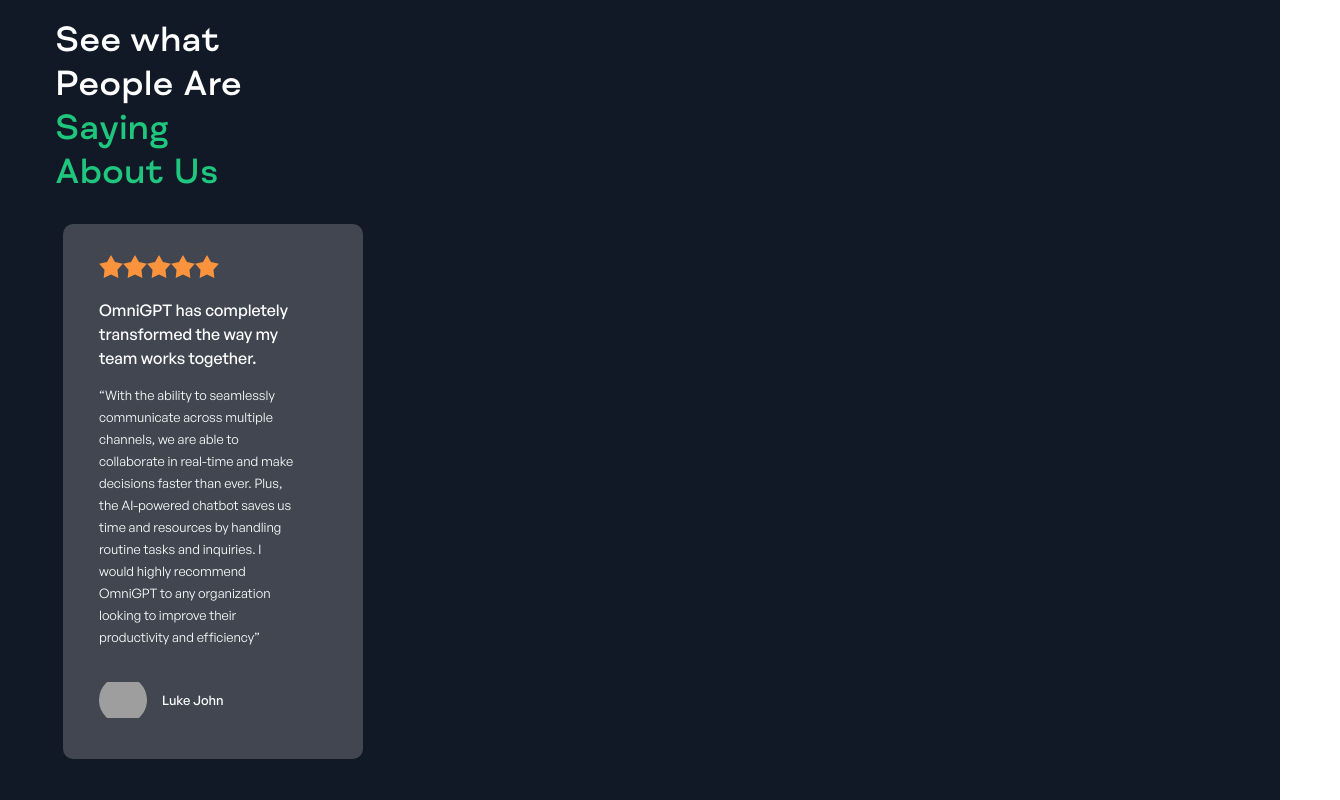
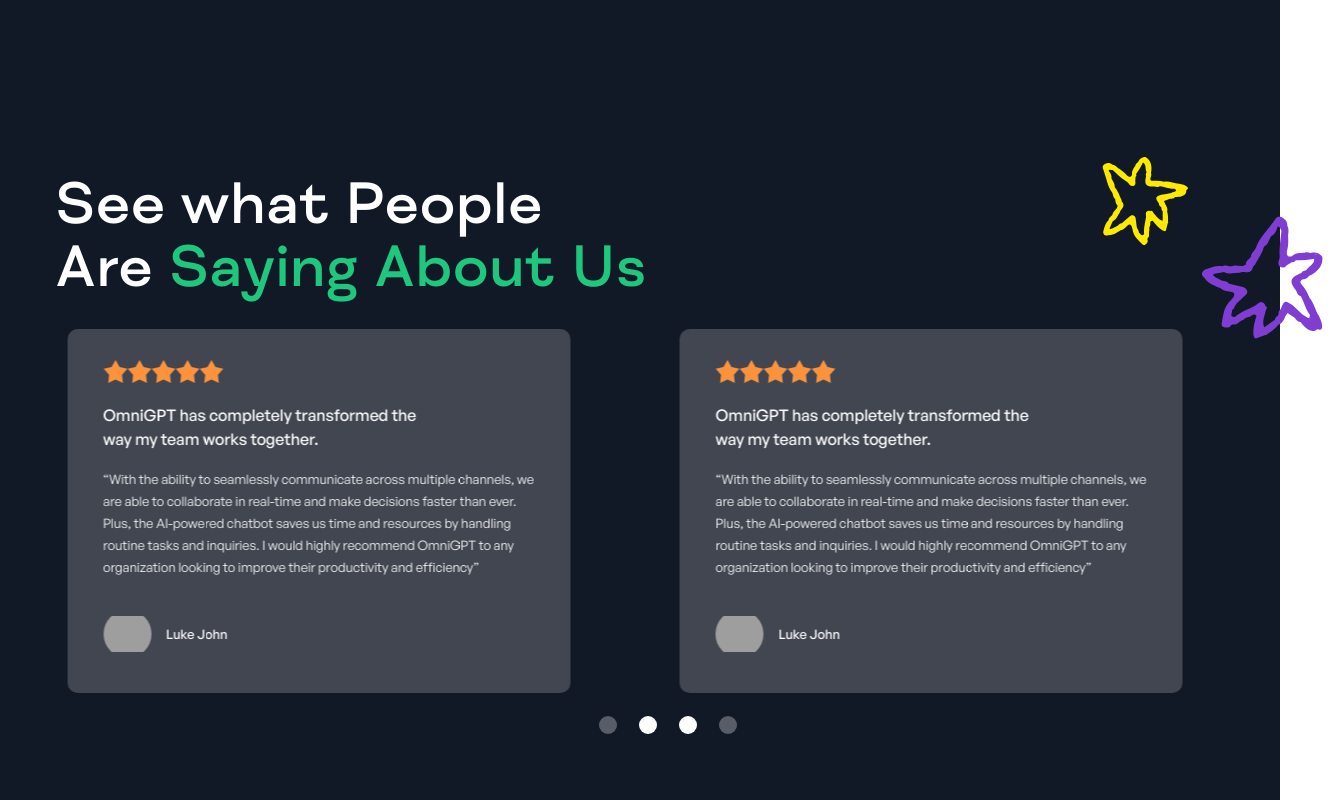
Before and after one commit to jjmbeba/omnigpt, a Next.js app: page / in a window 1280 px wide. Shown: the part 1600-2400 px from the top of the page, 1340 px wide, since content can reach past the window. Built offline with nearby package versions, Linux system fonts and the light colour scheme; grey boxes are pictures that could not be loaded; what prettier-plugin-tailwindcss would draw is missing.

Commit message:
testimonials desktop and tablet done

```diff
--- a/app/(landing)/FeatureBlocks.tsx
+++ b/app/(landing)/FeatureBlocks.tsx
@@ -29,7 +29,7 @@
       {features.map((feature, index) => (
         <div
           key={feature.title}
-          className={`h-auto w-full rounded-[10px] pl-[22px] lg:pl-[27px] pr-[33px] md:pl-[35px]  ${
+          className={`h-auto w-full rounded-[10px] pl-[22px] pr-[33px] md:pl-[35px] lg:pl-[27px]  ${
             index === 0
               ? "bg-white pb-[25px] text-black"
               : "bg-[rgba(255,255,255,0.2)] text-white"
@@ -37,13 +37,13 @@
         >
           <div className="flex flex-col">
             <h2
-              className={`${generalSansMedium.className} text-[20px] lg:text-[16px] leading-[78px]`}
+              className={`${generalSansMedium.className} text-[20px] leading-[78px] lg:text-[16px]`}
             >
               {feature.title}
             </h2>
             {feature.content && (
               <p
-                className={`${generalSansRegular.className} text-[18px] lg:text-[14px] leading-[24px] lg:leading-[19px]`}
+                className={`${generalSansRegular.className} text-[18px] leading-[24px] lg:text-[14px] lg:leading-[19px]`}
               >
                 {feature.content}
               </p>
--- a/app/(landing)/Features.tsx
+++ b/app/(landing)/Features.tsx
@@ -11,7 +11,7 @@
 
 const Features = (props: Props) => {
   return (
-    <div className="pt-[47px] md:pt-[65px] lg:pt-[118px] lg:flex flex-row-reverse items-center justify-between">
+    <div className="flex-row-reverse items-center justify-between px-[21px] pt-[47px] md:px-[55px] md:pt-[65px] lg:flex lg:pt-[118px]">
       <div>
         <h2
           className={`text-[36px] leading-[44px] text-white md:text-[60px] md:leading-[63px] ${fsMeridianMedium.className} max-w-[259px] md:max-w-full lg:max-w-[506px]`}
--- a/app/(landing)/Hero.tsx
+++ b/app/(landing)/Hero.tsx
@@ -25,7 +25,7 @@
 
 const Hero = (props: Props) => {
   return (
-    <div className="lg:flex flex-row-reverse items-center justify-between text-white">
+    <div className="flex-row-reverse items-center justify-between px-[21px] text-white md:px-[55px] lg:flex">
       <div>
         <div className="flex items-end justify-between pt-[10px] md:pt-[14px] lg:items-center lg:justify-center lg:gap-[27px] lg:pt-[71px]">
           <div className="relative h-[123.87px] w-[194.89px] md:h-[289px] md:w-[455px] lg:h-[218px] lg:w-[343px]">
--- a/app/(landing)/Logo.tsx
+++ b/app/(landing)/Logo.tsx
@@ -7,7 +7,7 @@
 
 const Logo = (props: Props) => {
   return (
-    <div className="w-[116.69px] md:w-[207px] h-[25px] md:h-[44.35px] lg:w-[168px] lg:h-[36px] relative">
+    <div className="relative h-[25px] w-[116.69px] md:h-[44.35px] md:w-[207px] lg:h-[36px] lg:w-[168px]">
       <Link href="/">
         <Image src={"/assets/omnigpt_logo.svg"} alt="logo" fill />
       </Link>
--- a/app/(landing)/MobileMenu.tsx
+++ b/app/(landing)/MobileMenu.tsx
@@ -19,10 +19,10 @@
 
 const MobileMenu = ({ setMobileMenuState }: Props) => {
   return (
-    <div className="absolute inset-0 bg-[#111826] z-20">
+    <div className="absolute inset-0 z-20 bg-[#111826]">
       <div
         onClick={() => setMobileMenuState((value: boolean) => !value)}
-        className="flex items-center justify-end mt-[21px] mr-[21px]"
+        className="mr-[21px] mt-[21px] flex items-center justify-end"
       >
         <AiOutlineClose size={36} color="white" />
       </div>
--- a/app/(landing)/Navbar.tsx
+++ b/app/(landing)/Navbar.tsx
@@ -14,7 +14,7 @@
   const [mobileMenuState, setMobileMenuState] = useState<boolean>(false);
 
   return (
-    <div className="flex items-center justify-between">
+    <div className="flex items-center justify-between px-[21px] md:px-[55px]">
       <Logo />
       <div
         onClick={() => setMobileMenuState((value) => !value)}
--- a/app/(landing)/TestimonialBlock.tsx
+++ b/app/(landing)/TestimonialBlock.tsx
@@ -1,6 +1,6 @@
 import React from "react";
 import localFont from "next/font/local";
-import Image from 'next/image'
+import Image from "next/image";
 
 type Props = {};
 
@@ -9,12 +9,12 @@
 });
 
 const generalSansRegular = localFont({
-    src: "../../public/fonts/General_Sans/GeneralSans-Regular.ttf",
-  });
+  src: "../../public/fonts/General_Sans/GeneralSans-Regular.ttf",
+});
 
 const TestimonialBlock = (props: Props) => {
   return (
-    <div className="mt-[30px] rounded-[10px] bg-[#414651] pb-[35px] pl-[36px] pt-[30px] w-[300px]">
+    <div className="mt-[30px] w-[300px] rounded-[10px] bg-[#414651] pb-[35px] pl-[36px] pt-[30px] md:w-[503px]">
       <div className="rating">
         <input
           type="radio"
@@ -44,11 +44,13 @@
         />
       </div>
       <h2
-        className={`${generalSansMedium.className} max-w-[192px] pt-[14px] text-[16px] leading-[24px]`}
+        className={`${generalSansMedium.className} max-w-[192px] pt-[14px] text-[16px] leading-[24px] md:max-w-[340px]`}
       >
         OmniGPT has completely transformed the way my team works together.
       </h2>
-      <p className={`${generalSansRegular.className} text-[13px] leading-[22px] pt-[14px] max-w-[198px]`}>
+      <p
+        className={`${generalSansRegular.className} max-w-[198px] pt-[14px] text-[13px] leading-[22px] md:max-w-[431px] md:pt-[17px]`}
+      >
         “With the ability to seamlessly communicate across multiple channels, we
         are able to collaborate in real-time and make decisions faster than
         ever. Plus, the AI-powered chatbot saves us time and resources by
@@ -56,10 +58,18 @@
         to any organization looking to improve their productivity and
         efficiency”
       </p>
-      <div className="pt-[28px] flex items-center gap-x-[15px]">
-        <Image src="https://images.unsplash.com/photo-1457449940276-e8deed18bfff?ixlib=rb-4.0.3&ixid=MnwxMjA3fDB8MHxwaG90by1wYWdlfHx8fGVufDB8fHx8&auto=format&fit=crop&w=1470&q=80" width={48} height={48} alt="profile-image" className="w-[48px] h-[48px] object-contain rounded-full"/>
-        <h4 className={`${generalSansMedium.className} text-[13px] leading-[22px]`}>
-            Luke John
+      <div className="flex items-center gap-x-[15px] pt-[28px] md:pt-[32px]">
+        <Image
+          src="https://images.unsplash.com/photo-1457449940276-e8deed18bfff?ixlib=rb-4.0.3&ixid=MnwxMjA3fDB8MHxwaG90by1wYWdlfHx8fGVufDB8fHx8&auto=format&fit=crop&w=1470&q=80"
+          width={48}
+          height={48}
+          alt="profile-image"
+          className="h-[48px] w-[48px] rounded-full object-contain"
+        />
+        <h4
+          className={`${generalSansMedium.className} text-[13px] leading-[22px]`}
+        >
+          Luke John
         </h4>
       </div>
     </div>
--- a/app/(landing)/Testimonials.tsx
+++ b/app/(landing)/Testimonials.tsx
@@ -1,6 +1,5 @@
 import React from "react";
 import localFont from "next/font/local";
-import TestimonialBlock from "./TestimonialBlock";
 import TestimonialsCarousel from "./TestimonialsCarousel";
 
 type Props = {};
@@ -9,17 +8,28 @@
   src: "../../public/fonts/Fs_Meridian/FSMeridianTrial-Medium.otf",
 });
 
-const Testimonials = (props:Props) => {
-
+const Testimonials = (props: Props) => {
   return (
-    <div className="mt-[60px] text-white">
+    <div className="relative mt-[60px] px-[21px] pb-[142px] text-white md:mt-[122px] md:px-[55px] md:pb-[347px] md:pr-0 lg:mt-[215px] lg:w-full lg:pb-[262px]">
       <h2
-        className={`max-w-[187px] text-[36px] leading-[44px] ${fsMeridianMedium.className}`}
+        className={`max-w-[187px] text-[36px] leading-[44px] md:max-w-[592px] md:text-[60px] md:leading-[63px] ${fsMeridianMedium.className}`}
       >
         See what People Are{" "}
         <span className="text-[#1FC77E]">Saying About Us</span>
       </h2>
-      <TestimonialsCarousel/>
+
+      <img
+        src={"/assets/yellow_star.svg"}
+        className="absolute -right-[0.75rem] top-[65px] h-[90px] w-[90px] object-cover md:-top-10 md:right-[5rem] md:h-[130px] md:w-[130px]"
+        alt="yellow star"
+      />
+      <img
+        src={"/assets/purple_star.svg"}
+        className="absolute -right-[0.25rem] top-[150px] z-10 h-[100px] w-[100px] object-cover md:-right-[3.75rem] md:top-[30px] md:h-[150px] md:w-[150px]"
+        alt="purple star"
+      />
+
+      <TestimonialsCarousel />
     </div>
   );
 };
--- a/app/(landing)/TestimonialsCarousel.tsx
+++ b/app/(landing)/TestimonialsCarousel.tsx
@@ -1,31 +1,45 @@
 "use client";
-import React from "react";
+import React, { useEffect } from "react";
 import { useState } from "react";
 import "pure-react-carousel/dist/react-carousel.es.css";
 import {
   CarouselProvider,
   Slider,
   Slide,
-  ButtonBack,
-  ButtonNext,
   DotGroup,
-  Dot
+  Dot,
 } from "pure-react-carousel";
 import TestimonialBlock from "./TestimonialBlock";
+import useWindowSize from "@/utils/useWindowSize";
 
 type Props = {};
 
 const TestimonialsCarousel = (props: Props) => {
+  const [slidesToShow, setSlidesToShow] = useState<number>(1);
+  const screenWidth = useWindowSize();
+
+  useEffect(() => {
+    if (screenWidth < 768) {
+      setSlidesToShow(1);
+    } else if (screenWidth > 1200) {
+      setSlidesToShow(2);
+    } else if (screenWidth > 768) {
+      setSlidesToShow(1.3);
+    }
+  }, [screenWidth, setSlidesToShow]);
+
   return (
     <div>
       <CarouselProvider
         naturalSlideWidth={370}
-        naturalSlideHeight={656}
+        naturalSlideHeight={500}
         totalSlides={4}
         isPlaying
         infinite
+        visibleSlides={slidesToShow}
+        className="h-[536px] w-[315px] md:h-[395px] md:w-full"
       >
-        <Slider>
+        <Slider className="h-[587px] md:h-[417px]">
           <Slide index={0}>
             <TestimonialBlock />
           </Slide>
@@ -39,9 +53,7 @@
             <TestimonialBlock />
           </Slide>
         </Slider>
-        <DotGroup className="flex items-center justify-center"/>
-        {/* <ButtonBack>Back</ButtonBack>
-        <ButtonNext>Next</ButtonNext> */}
+        <DotGroup className="flex items-center justify-center" />
       </CarouselProvider>
     </div>
   );
--- a/app/globals.css
+++ b/app/globals.css
@@ -23,4 +23,9 @@
   .carousel__inner-slide{
     width: calc(100% - 16px);
     margin-left: 8px;
+
+    @media (min-width: 1272px) {
+      width: calc(100% - 24px);
+      margin-left: 12px;
+    }
   }
--- a/app/page.tsx
+++ b/app/page.tsx
@@ -6,7 +6,7 @@
 
 export default function Home() {
   return (
-    <div className="bg-[#111826] h-auto pt-[26px] md:pt-[47px] px-[21px] md:px-[55px] scroll-smooth">
+    <div className="bg-[#111826] h-auto pt-[26px] md:pt-[47px]  scroll-smooth">
       <Navbar />
       <Hero/>
       <Features/>
--- /dev/null
+++ b/utils/useWindowSize.js
@@ -0,0 +1,23 @@
+import { useEffect, useState } from "react";
+
+const useWindowSize = () => {
+  const [screenWidth, setScreenWidth] = useState(0);
+
+  useEffect(() => {
+    const handleResize = () => setScreenWidth(window.innerWidth);
+
+    // Set size at the first client-side load
+    handleResize();
+
+    window.addEventListener("resize", handleResize);
+
+    // Remove event listener on cleanup
+    return () => {
+      window.removeEventListener("resize", handleResize);
+    };
+  }, []);
+
+  return screenWidth;
+};
+
+export default useWindowSize;
```
